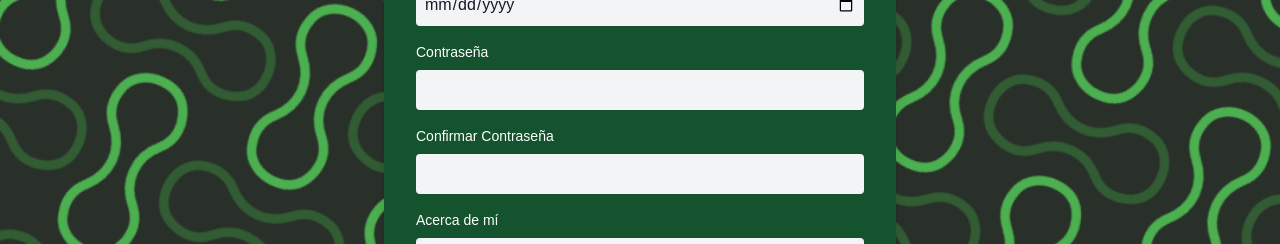
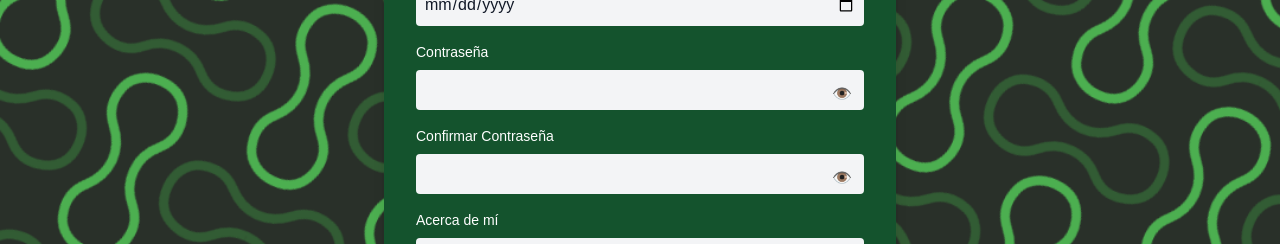
Before and after one commit to Yedpt/gitGame, a React (Vite) app in the folder client/: page /register in a window 1280 px wide. Shown: the part 432-676 px from the top of the page. Built offline with nearby package versions, Linux system fonts and the light colour scheme; a web font is replaced by a local one.

Commit message:
define timezone on conectionDb.ts

```diff
--- a/client/src/pages/Register.jsx
+++ b/client/src/pages/Register.jsx
@@ -24,6 +24,10 @@ const Register = () => {
   const [errors, setErrors] = useState({});
   const [successMessage, setSuccessMessage] = useState('');
   const [showAvatarDropdown, setShowAvatarDropdown] = useState(false);
+
+  // Estados para la visibilidad de la contraseña y confirmación
+  const [showPassword, setShowPassword] = useState(false);
+  const [showConfirmPassword, setShowConfirmPassword] = useState(false);
 
   const avatars = [avatar1, avatar2, avatar3, avatar4, avatar5, avatar6, avatar7, avatar8];
 
@@ -119,26 +123,42 @@ const Register = () => {
             {/* Contraseña */}
             <div className="mb-4">
               <label className="block text-white text-sm mb-2">Contraseña</label>
+              <div className="relative">
                 <input
-                type="password"
+                  type={showPassword ? "text" : "password"}
                   name="password"
                   value={formData.password}
                   onChange={handleChange}
                   className="w-full p-2 rounded bg-gray-100 text-gray-900"
                 />
+                <span
+                  className="absolute right-3 top-3 cursor-pointer"
+                  onClick={() => setShowPassword(!showPassword)}
+                >
+                  {showPassword ? "🙈" : "👁️"}
+                </span>
+              </div>
               {errors.password && <p className="text-red-500 text-sm">{errors.password}</p>}
             </div>
 
             {/* Confirmar contraseña */}
             <div className="mb-4">
               <label className="block text-white text-sm mb-2">Confirmar Contraseña</label>
+              <div className="relative">
                 <input
-                type="password"
+                  type={showConfirmPassword ? "text" : "password"}
                   name="confirmPassword"
                   value={formData.confirmPassword}
                   onChange={handleChange}
                   className="w-full p-2 rounded bg-gray-100 text-gray-900"
                 />
+                <span
+                  className="absolute right-3 top-3 cursor-pointer"
+                  onClick={() => setShowConfirmPassword(!showConfirmPassword)}
+                >
+                  {showConfirmPassword ? "🙈" : "👁️"}
+                </span>
+              </div>
               {errors.confirmPassword && <p className="text-red-500 text-sm">{errors.confirmPassword}</p>}
             </div>
 
@@ -194,12 +214,9 @@ const Register = () => {
             <button type="submit" className="w-full bg-green-500 hover:bg-green-600 text-white p-2 rounded">
               Crear Cuenta
             </button>
+
+            {successMessage && <p className="text-green-500 mt-4 text-sm">{successMessage}</p>}
           </form>
-
-          {/* Mensaje de éxito */}
-          {successMessage && (
-            <p className="text-green-500 text-center mt-4">{successMessage}</p>
-          )}
         </div>
       </div>
     </div>
```
Also changed, not shown: 2 other files (tests, documents, lock files or other folders). Lines whose indentation alone changed are shown as unchanged.
